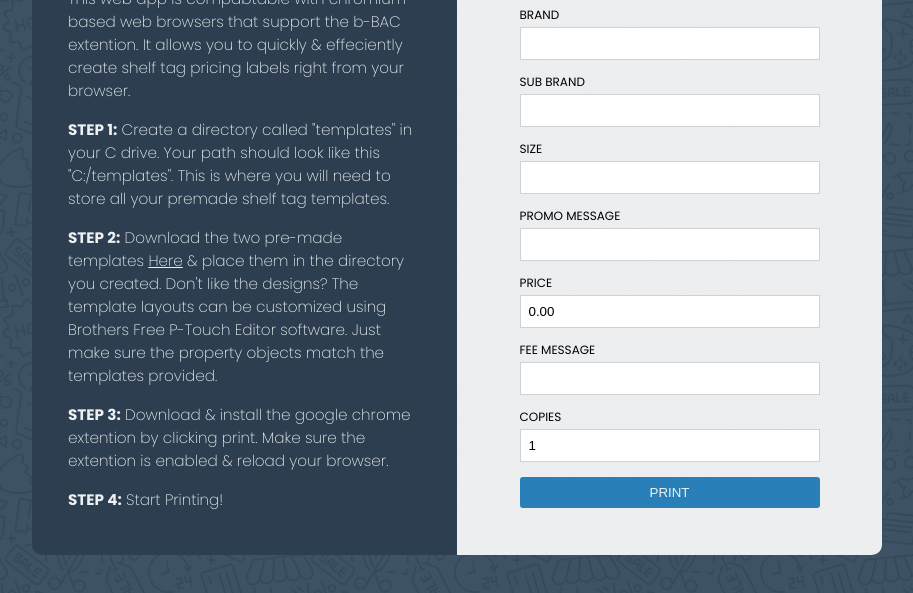
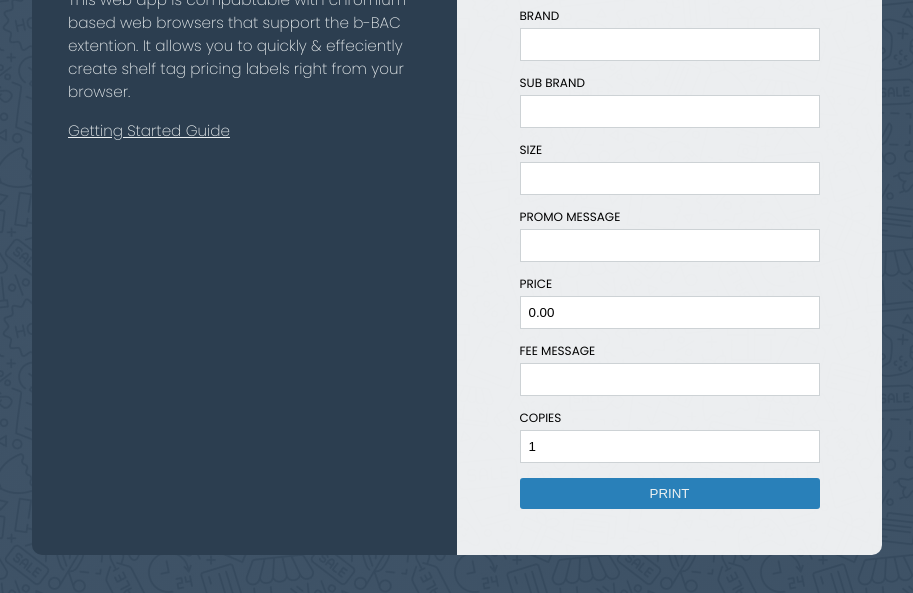
Before and after one commit to yeasir01/shelf-tags, a plain HTML site: page src/index.html in a window 1280 px wide. Shown: the part 175-768 px from the top of the page, without its empty margins (183-1096 px from the left). Drawn offline with Linux system fonts and the light colour scheme.

Commit message:
doc update

```diff
--- a/src/assets/js/script.js
+++ b/src/assets/js/script.js
@@ -35,7 +35,7 @@ async function handlePrint(e) {
             throw new Error('Invalid template path. Check your settings and try again.');
         }
 
-        await BPAC.SetPrinter(config.printer);
+        //await BPAC.SetPrinter(config.printer);
 
         if (isPromo) {
             const promoObj = await BPAC.GetObject("objPromo");
--- a/src/index.html
+++ b/src/index.html
@@ -7,7 +7,7 @@
   <meta http-equiv="Content-Type" content="text/html; charset=utf-8" />
   <meta name="viewport" content="width=device-width, initial-scale=1.0" />
   <link rel="stylesheet" href="./assets/css/styles.css" />
-  <title>Turbo Tags</title>
+  <title>Shelf Tags</title>
 </head>
 
 <body>
@@ -28,25 +28,9 @@
         shelf tag pricing labels right from your browser.
       </p>
       <p>
-        <strong>STEP 1:</strong> Create a directory called "templates" in your C drive.
-        Your path should look like this "C:/templates". This is where you will need to store
-        all your premade shelf tag templates.
-      </p>
-      <p>
-        <strong>STEP 2:</strong> Download the two pre-made templates
-        <a rel="noopener" href="https://www.github.com/yeasir01/shelf-tags/blob/main/templates.zip?raw=true">Here</a> &
-        place them in the directory you created.
-
-        Don't like the designs? The template layouts can be customized using
-        Brothers Free P-Touch Editor software. Just make sure the property objects
-        match the templates provided.
-      </p>
-      <p>
-        <strong>STEP 3:</strong> Download & install the google chrome extention by clicking
-        print. Make sure the extention is enabled & reload your browser.
-      </p>
-      <p>
-        <strong>STEP 4:</strong> Start Printing!
+        <a href="https://github.com/yeasir01/shelf-tags" target="_blank" rel="noopener noreferrer">
+          Getting Started Guide
+        </a>
       </p>
       <!-- <button id="open">Settings</button> -->
     </div>
```
Also changed, not shown: .github/assets/app.png, 1 other file.
